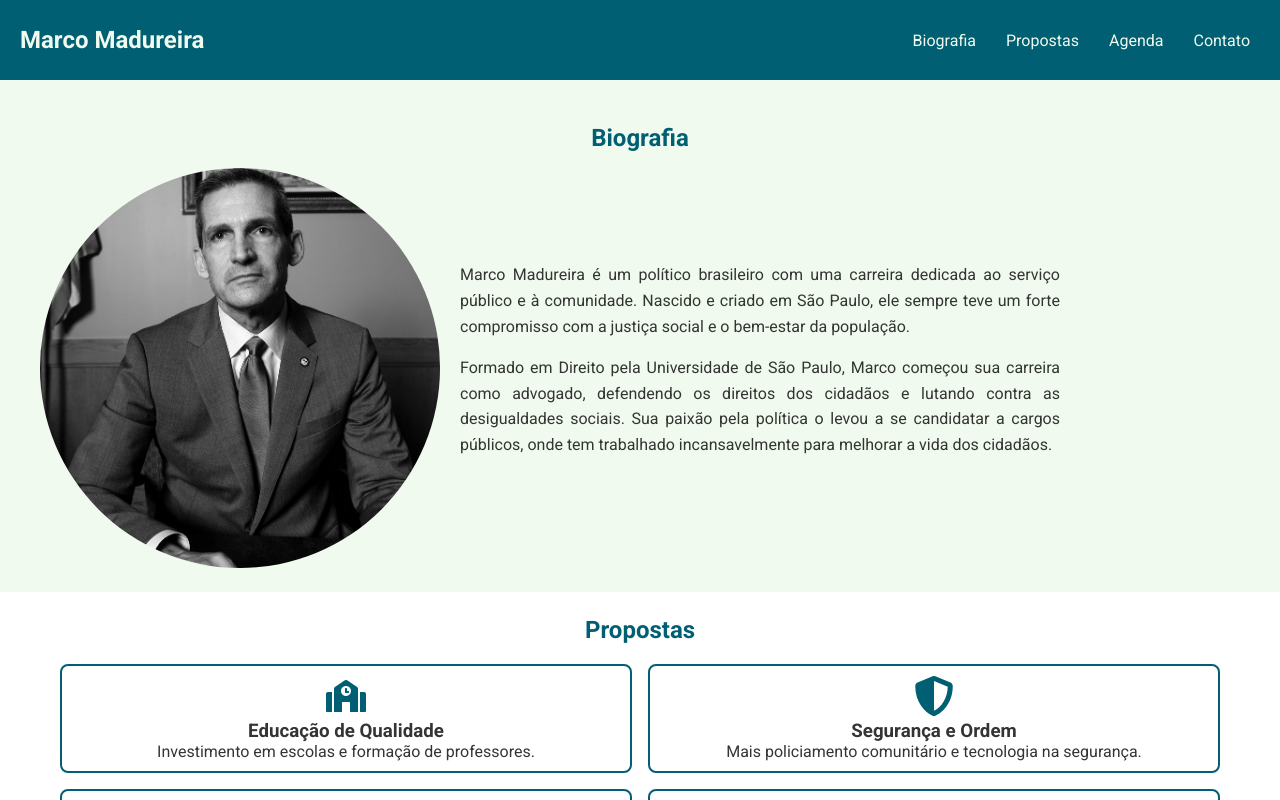
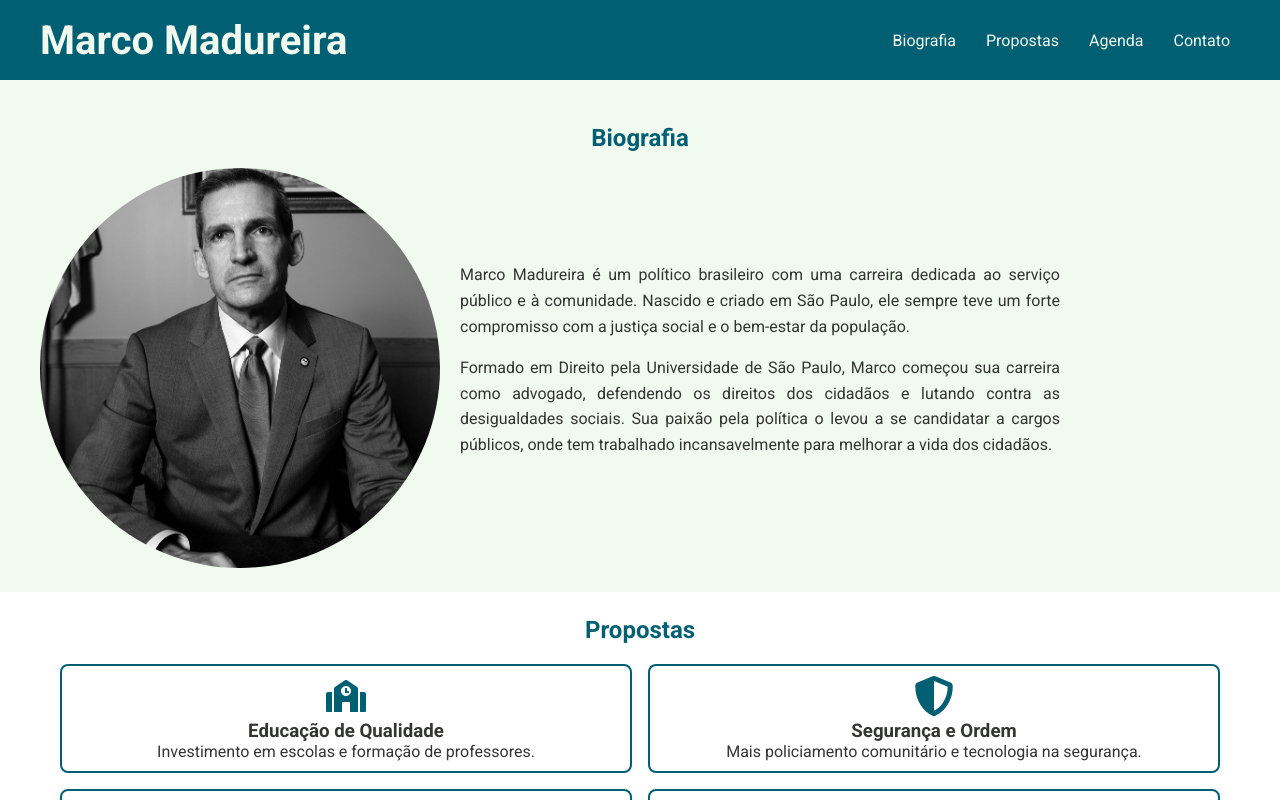
Before and after one commit to DevMatheusMonteiro/spa_candidato_marco_madureira, a React (Vite) app: page / in a window 1280 px wide. Built offline with nearby package versions, Linux system fonts and the light colour scheme.

Commit message:
ajeitando responsividade do header, propostas e estilo global

```diff
--- a/src/components/Header/index.jsx
+++ b/src/components/Header/index.jsx
@@ -6,6 +6,7 @@ export function Header() {
   const [isOpen, setIsOpen] = useState(false);
   return (
     <Container>
+      <div className="header-content">
         <h1>Marco Madureira</h1>
         <button className="menu-icon" onClick={() => setIsOpen(!isOpen)}>
           <FaAlignJustify />
@@ -26,6 +27,7 @@ export function Header() {
             </li>
           </ul>
         </nav>
+      </div>
     </Container>
   );
 }
--- a/src/components/Header/styles.js
+++ b/src/components/Header/styles.js
@@ -7,10 +7,15 @@ export const Container = styled.header`
   padding: 0 2rem;
   height: 8rem;
   grid-area: header;
-  display: flex;
-  justify-content: space-between;
-  align-items: center;
-
+  .header-content {
+    display: flex;
+    justify-content: space-between;
+    align-items: center;
+    height: 100%;
+    width: 100%;
+    max-width: 1200px;
+    margin: 0 auto;
+  }
   .hidden {
     display: none;
     @media (min-width: 768px) {
@@ -66,4 +71,9 @@ export const Container = styled.header`
       display: none;
     }
   }
+  @media (min-width: 768px) {
+    h1 {
+      font-size: 4rem;
+    }
+  }
 `;
--- a/src/components/Proposals/styles.js
+++ b/src/components/Proposals/styles.js
@@ -20,7 +20,6 @@ export const Container = styled.section`
       grid-template-columns: 1fr 1fr;
     }
   }
-
   .proposal-card {
     background: var(neutralLight);
     border: 2px solid var(--primary);
```
Also changed, not shown: src/styles/globalStyles.js (+1 -7 lines). Lines whose indentation alone changed are shown as unchanged.
